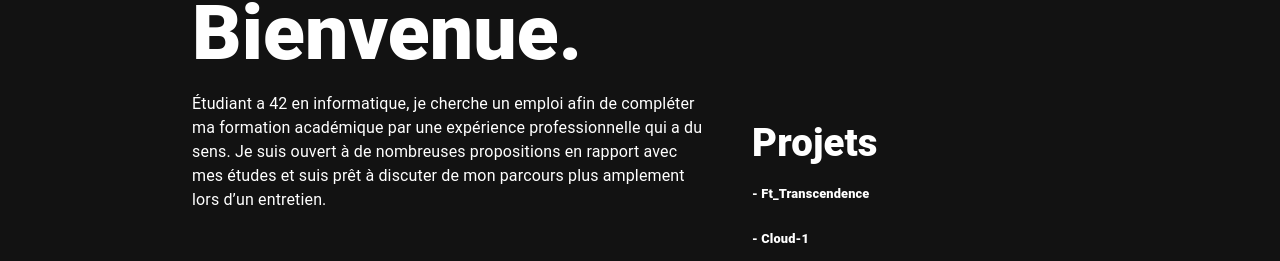
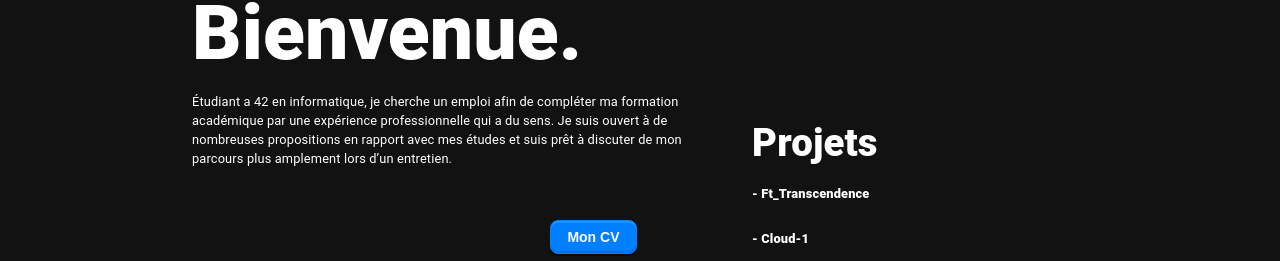
Before and after one commit to kinou-p/my_website, a React (Create React App) app in the folder my-app/: page / in a window 1280 px wide. Shown: the part 246-507 px from the top of the page. Built offline with nearby package versions, Linux system fonts and the light colour scheme; what i18next-xhr-backend would draw is missing.

Commit message:
fix description class

```diff
--- a/my-app/src/pages/home.tsx
+++ b/my-app/src/pages/home.tsx
@@ -20,8 +20,8 @@ function Home()
                   ma formation académique par une expérience professionnelle qui a du sens.
                   Je suis ouvert à de nombreuses propositions en rapport avec mes études
                   et suis prêt à discuter de mon parcours plus amplement lors d’un entretien.</div> */}
-                  <div>{t("description")}</div>
-                <div className="cv_button">
+                  <div className= "description">{t("description")}</div>
+                <div className= "cv_button">
                   <ButtonSimple/>
                 </div>
             </div>
```
Also changed, not shown: my-app/src/App.tsx (+6 -1 lines), my-app/src/css/mine.css (line endings or trailing spaces).
